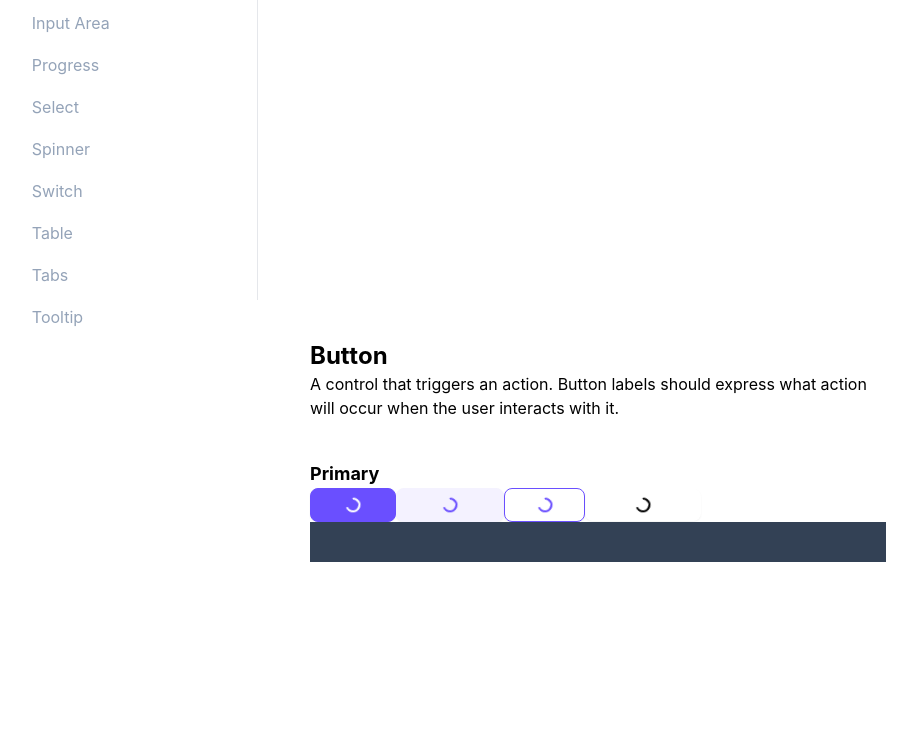
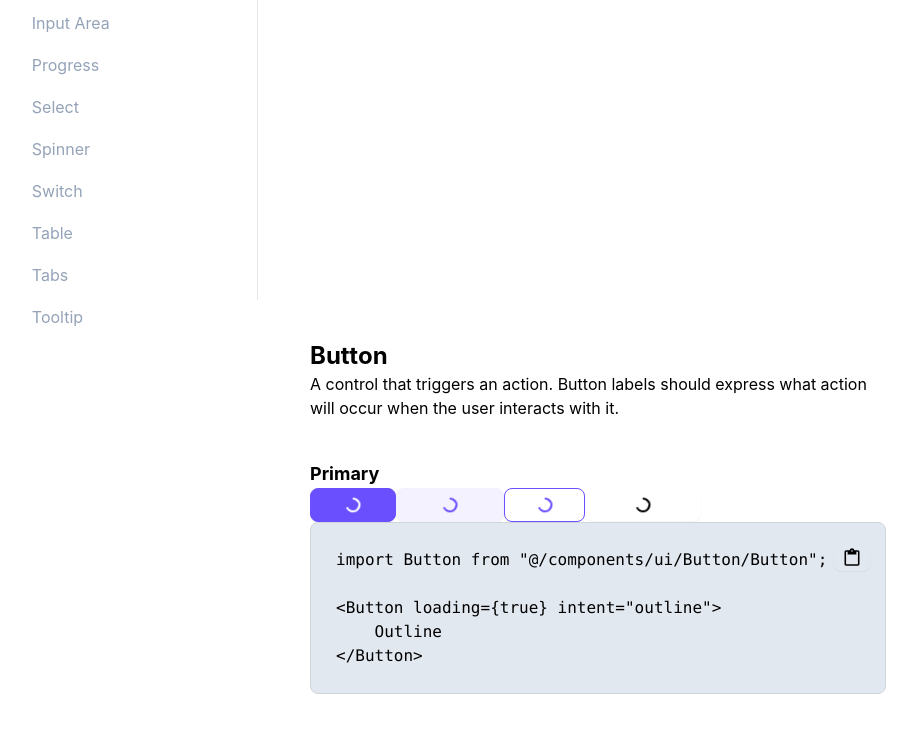
Before and after one commit to elijahnikov/ui, a Next.js app: page /button in a window 1280 px wide. Shown: the part 564-1296 px from the top of the page, without its empty margins (42-959 px from the left). Built offline with nearby package versions, Linux system fonts and the light colour scheme; a web font is replaced by a local one.

Commit message:
code block component

```diff
--- a/package.json
+++ b/package.json
@@ -11,15 +11,18 @@
 	"dependencies": {
 		"@next/font": "13.1.6",
 		"@types/node": "18.14.0",
+		"@types/prismjs": "^1.26.0",
 		"@types/react": "18.0.28",
 		"@types/react-dom": "18.0.11",
 		"class-variance-authority": "^0.4.0",
 		"classnames": "^2.3.2",
 		"clsx": "^1.2.1",
+		"copy-to-clipboard": "^3.3.3",
 		"eslint": "8.34.0",
 		"eslint-config-next": "13.1.6",
 		"next": "13.1.6",
 		"next-themes": "^0.2.1",
+		"prismjs": "^1.29.0",
 		"react": "18.2.0",
 		"react-dom": "18.2.0",
 		"react-icons": "^4.8.0",
--- /dev/null
+++ b/src/components/common/CodeBlock/CodeBlock.tsx
@@ -0,0 +1,28 @@
+import { IoMdClipboard } from "react-icons/io";
+import copy from "copy-to-clipboard";
+import Button from "@/components/ui/Button/Button";
+
+interface CodeBlockProps {
+	code: string;
+}
+
+const CodeBlock = ({ code }: CodeBlockProps) => {
+	const copyToClipboard = () => {
+		copy(code);
+	};
+
+	return (
+		<div className="inline-block w-full flex-col dark:border-slate-600 dark:bg-slate-800 bg-slate-200 dark:text-white rounded-lg p-[25px] border-[1px] border-gray-300">
+			<pre className="w-[95%] float-left">
+				<code className="language-javascript">{code}</code>
+			</pre>
+			<div className="float-right mt-[-5px] w-[5%] h-full">
+				<Button loading={false} intent={"transparent"} size="sm">
+					<IoMdClipboard className="float-right h-5 w-5" />
+				</Button>
+			</div>
+		</div>
+	);
+};
+
+export default CodeBlock;
--- a/src/components/ui/Button/Button.tsx
+++ b/src/components/ui/Button/Button.tsx
@@ -19,16 +19,16 @@ const button = cva(
 				],
 				secondary: [
 					"bg-primary-100 text-primary dark:bg-gray-700 dark:text-white dark:border-gray-600 border border-primary-100",
-					"hover:bg-primary-200 active:bg-primary-300",
+					"hover:bg-primary-200 dark:hover:bg-gray-600 dark:active:bg-gray-500 active:bg-primary-300",
 				],
 				outline: [
 					"bg-none dark:text-white dark:border-white text-primary border border-primary",
-					"hover:bg-primary-100 active:bg-primary-200",
+					"hover:bg-primary-100 dark:hover:bg-gray-700 dark:active:bg-gray-500 active:bg-primary-200",
 				],
 				transparent: [
 					"bg-none shadow-none",
 					"hover:bg-primary-100 dark:hover:bg-gray-700",
-					"active:bg-primary-200",
+					"active:bg-primary-200 dark:active:bg-gray-600",
 				],
 			},
 			size: {
--- a/src/pages/button.tsx
+++ b/src/pages/button.tsx
@@ -1,7 +1,14 @@
+import CodeBlock from "@/components/common/CodeBlock/CodeBlock";
 import Layout from "@/components/common/Layout/Layout";
 import Button from "@/components/ui/Button/Button";
 import Input from "@/components/ui/Input/Input";
 interface buttonProps {}
+
+const buttonCode = `import Button from "@/components/ui/Button/Button";
+
+<Button loading={true} intent="outline">
+    Outline
+</Button>`;
 
 const button = ({}: buttonProps) => {
 	return (
@@ -30,9 +37,10 @@ const button = ({}: buttonProps) => {
 					Transparent
 				</Button>
 			</div>
-			<div>
+			{/* <div>
 				<Input />
-			</div>
+			</div> */}
+			<CodeBlock code={buttonCode} />
 		</Layout>
 	);
 };
```
